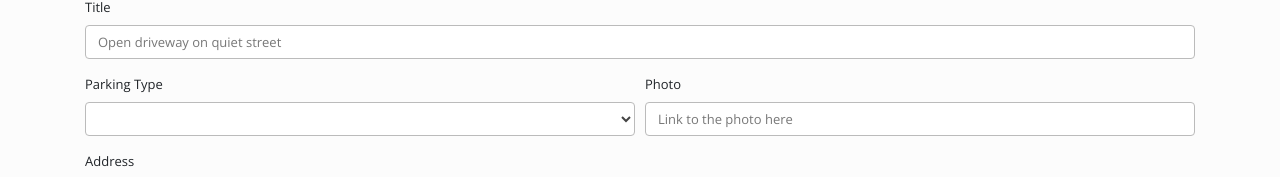
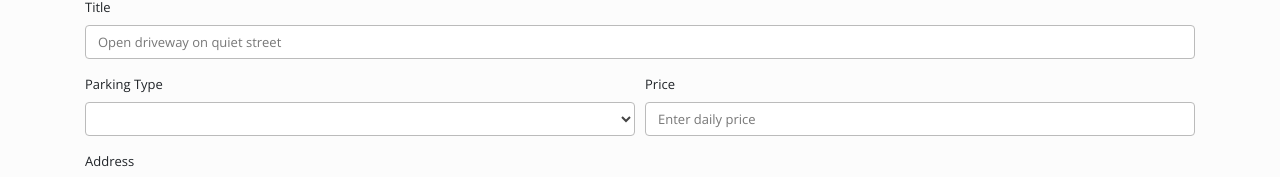
Before and after one commit to Abraval/Parky, a React (Create React App) app in the folder client/: page /addlisting in a window 1280 px wide. Shown: the part 150-327 px from the top of the page. Built offline with nearby package versions, Linux system fonts and the light colour scheme; no server answers.

Commit message:
Adding price to listing schema

```diff
--- a/client/src/components/ListingList/index.js
+++ b/client/src/components/ListingList/index.js
@@ -1,5 +1,6 @@
 import React from "react";
 import { Container, Row, Col } from "../Grid";
+import "./style.css";
 
 // Exporting both ListingList and ListingListItem from this file
 
@@ -9,25 +10,22 @@ export function ListingList({ children }) {
 }
 
 // ListingListItem renders a bootstrap list item containing data from the recipe api call
-export function ListingListItem(
-  {
-    href,
-    title,
-    street,
-    neighborhood
-  }
-) {
+export function ListingListItem({ href, title, street, neighborhood, price }) {
   return (
     <li className="list-group-item">
       <Container>
         <Row>
-          <Col size="xs-4 sm-2">
-            <img alt={title} src={href}/>
+          <Col size="xs-4 sm-4">
+            <img alt={title} className="img-fluid" src={href} />
           </Col>
-          <Col size="xs-8 sm-9">
+          <Col size="xs-8 sm-8">
             <h3>{title}</h3>
             <p>Street: {street}</p>
             <p>Neighborhood: {neighborhood}</p>
+            <p>$ {price}</p>
+            <button type="button" className="btn btn-primary bookbtn">
+              Book Now
+            </button>
           </Col>
         </Row>
       </Container>
--- /dev/null
+++ b/client/src/components/ListingList/style.css
@@ -0,0 +1,6 @@
+.list-group-item {
+  width: 600px;
+}
+
+img {
+}
--- a/client/src/pages/AddListing/index.js
+++ b/client/src/pages/AddListing/index.js
@@ -10,6 +10,7 @@ class AddListing extends Component {
     title: "",
     parkingType: "",
     photo: "",
+    price: 0.0,
     address: "",
     city: "",
     state: "",
@@ -191,10 +192,20 @@ class AddListing extends Component {
                   <option>Driveway</option>
                 </select>
               </div>
+
               <div className="form-group col-md-6">
-                <label for="photo">Photo</label>
+                <label for="photo">Price</label>
+                <input
+                  value={this.state.price}
+                  onChange={this.handleInputChange}
+                  type="text"
+                  className="form-control"
+                  id="price"
+                  name="price"
+                  placeholder="Enter daily price"
+                />
 
-                <input
+                {/* <input
                   value={this.state.photo}
                   onChange={this.handleInputChange}
                   type="text"
@@ -202,7 +213,7 @@ class AddListing extends Component {
                   id="photo"
                   name="photo"
                   placeholder="Link to the photo here"
-                />
+                /> */}
               </div>
             </div>
             <div className="form-group">
```
Also changed, not shown: 1 other file (tests, documents, lock files or other folders).
